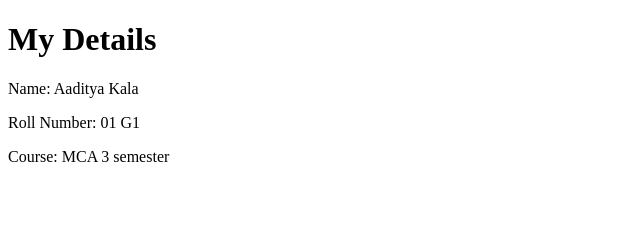
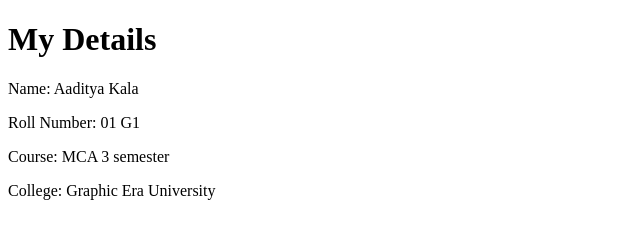
Before and after one commit to Aaditya-kala/MCA-DevOps-Lab, a plain HTML site: page index.html in a window 1280 px wide. Shown: the whole page, without its empty margins (0-640 px from the left). Drawn offline with Linux system fonts and the light colour scheme.

Commit message:
Added college name in feature-update branch

```diff
--- a/index.html
+++ b/index.html
@@ -8,5 +8,6 @@
     <p>Name: Aaditya Kala</p>
     <p>Roll Number: 01 G1</p>
     <p>Course: MCA 3 semester</p>
+<p>College: Graphic Era University</p>
 </body>
 </html>
```
